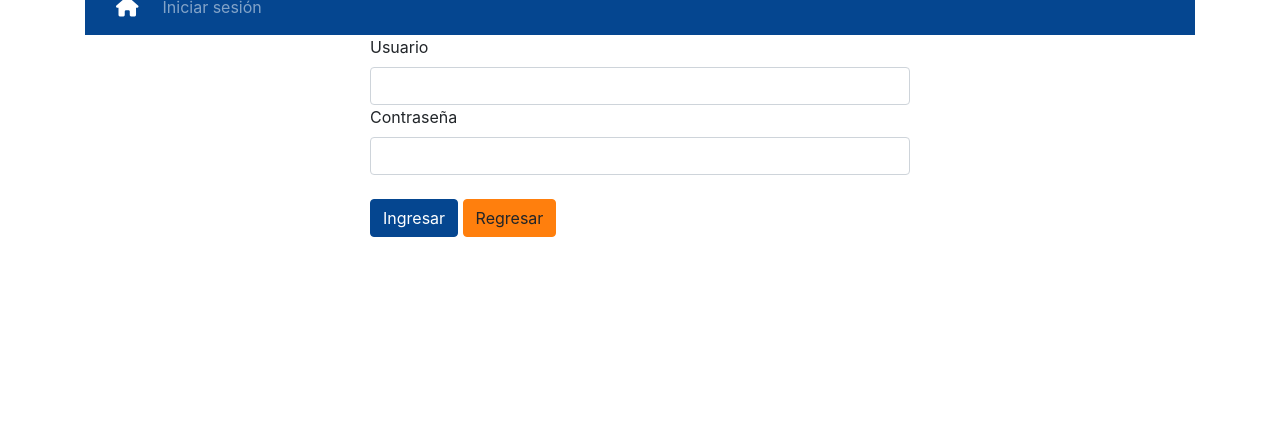
After one commit to UISEK-IngSoftware/laboratorio-django-pabloperezmartinez, a Django app: page /login/ in a window 1280 px wide. The commit adds this page. Shown: the part 369-800 px from the top of the page. Run offline with Django 4.2, Linux system fonts and the light colour scheme.

Commit message:
Laboratorio 7 terminado

```diff
--- a/lab8/settings.py
+++ b/lab8/settings.py
@@ -124,3 +124,8 @@ MEDIA_ROOT = BASE_DIR / 'media'
 # https://docs.djangoproject.com/en/4.2/ref/settings/#default-auto-field
 
 DEFAULT_AUTO_FIELD = 'django.db.models.BigAutoField'
+
+# PATHS PARA LOGIN
+LOGIN_REDIRECT_URL = 'pokedex:index'
+LOGOUT_REDIRECT_URL = 'pokedex:index'
+LOGIN_URL = 'pokedex:login'
--- a/lab8/urls.py
+++ b/lab8/urls.py
@@ -21,7 +21,8 @@ from django.urls import path, include
 
 urlpatterns = [
     path('admin/', admin.site.urls),
-    path('', include('pokedex.urls'))
+    path('', include('pokedex.urls')),
+    path('accounts/', include('django.contrib.auth.urls')),
 ]
 
 urlpatterns += static(settings.MEDIA_URL, document_root=settings.MEDIA_ROOT)
--- a/pokedex/templates/base.html
+++ b/pokedex/templates/base.html
@@ -3,6 +3,7 @@
     <head>
         <title>{% block title %}{% endblock title %}</title>
         <link href="{% static "bootstrap.min.css" %}" rel="stylesheet">
+        <link rel="stylesheet" href="https://cdnjs.cloudflare.com/ajax/libs/font-awesome/6.7.2/css/all.min.css" integrity="sha512-Evv84Mr4kqVGRNSgIGL/F/aIDqQb7xQ2vcrdIwxfjThSH8CSR7PBEakCr51Ck+w+/U6swU2Im1vVX0SVk9ABhg==" crossorigin="anonymous" referrerpolicy="no-referrer" />
         <script src="https://cdn.jsdelivr.net/npm/bootstrap@5.0.2/dist/js/bootstrap.bundle.min.js" integrity="sha384-MrcW6ZMFYlzcLA8Nl+NtUVF0sA7MsXsP1UyJoMp4YLEuNSfAP+JcXn/tWtIaxVXM" crossorigin="anonymous"></script>
     </head>
     <body>
@@ -10,7 +11,33 @@
             <div class="bg-primary text-white p-4 text-center">
                 <img src="{% static "logo.svg" %}" alt="Pokemon logo" class="img-fluid">
             </div>
-            <a href="{% url 'pokedex:add_pokemon' %}">Añadir Pokemon</a>
+
+            <nav class="navbar navbar-expand-lg navbar-dark bg-primary">
+                <div class="container-fluid">
+                    <a class="navbar-brand" href="{% url "pokedex:index" %}">
+                        <i class="fa-solid fa-house"></i>
+                    </a>
+                    <button class="navbar-toggler" type="button" data-bs-toggle="collapse" data-bs-target="#navbarScroll" aria-controls="navbarScroll" aria-expanded="false" aria-label="Toggle navigation">
+                    <span class="navbar-toggler-icon"></span>
+                    </button>
+                    <div class="collapse navbar-collapse" id="navbarScroll">
+                        <ul class="navbar-nav me-auto my-2 my-lg-0 navbar-nav-scroll" style="--bs-scroll-height: 100px;">
+                            {% if user.is_authenticated %}
+                                <li class="nav-item">
+                                    <a class="nav-link" href="{% url 'pokedex:add_pokemon' %}">Añadir Pokemon</a>
+                                </li>
+                                <li class="nav-item">
+                                    <a class="nav-link" href="{% url 'logout' %}">Cerrar Sesión</a>
+                                </li>
+                            {% else %}
+                                <li class="nav-item">
+                                    <a class="nav-link" href="{% url 'pokedex:login' %}">Iniciar sesión</a>
+                                </li>
+                            {% endif %}
+                        </ul>
+                    </div>
+                </div>
+            </nav>
             {% block content %}{% endblock content %}
         </div>
     </body>
--- /dev/null
+++ b/pokedex/templates/login_form.html
@@ -0,0 +1,22 @@
+{% extends "base.html" %}
+{% block title %}Ingreso al sistema{% endblock title %}
+{% block content %}
+    <form method="post">
+        {% csrf_token %}
+        <div class="row d-flex justify-content-center">
+            <div class="col-md-6">
+                <div>
+                    <label for="username">Usuario</label>
+                    <input type="text" name="username" id="username" class="form-control"/>
+                </div>
+                <div>
+                    <label for="password">Contraseña</label>
+                    <input type="password" name="password" id="password" class="form-control"/>
+                </div>
+                <br>
+                <button type="submit" class="btn btn-primary">Ingresar</button>
+                <a href="{% url "pokedex:index" %}" class="btn btn-secondary">Regresar</a>
+            </div>
+        </div>
+    </form>
+{% endblock content %}
--- a/pokedex/templates/pokemon_form.html
+++ b/pokedex/templates/pokemon_form.html
@@ -5,5 +5,6 @@
     {% csrf_token %}
     {{ form.as_div }}
     <button type="submit" class="btn btn-primary">Guardar</button>
+    <a href="{% url "pokedex:index" %}" class="btn btn-secondary">Regresar</a>
 </form>
 {% endblock content %}
--- a/pokedex/urls.py
+++ b/pokedex/urls.py
@@ -7,4 +7,7 @@ urlpatterns = [
     path("", views.index, name="index"),
     path("pokemon/<int:id>/", views.pokemon, name="pokemon"),
     path("pokemon/add/", views.add_pokemon, name="add_pokemon"),
+    path("login/", views.CustomLoginView.as_view(), name="login"),
+    path("edit_pokemon/<int:id>/", views.edit_pokemon, name="edit_pokemon"),
+    path("delete_pokemon/<int:id>/", views.delete_pokemon, name="delete_pokemon"),
 ]
--- a/pokedex/views.py
+++ b/pokedex/views.py
@@ -3,6 +3,8 @@ from django.shortcuts import redirect, render
 from django.template import loader
 from .models import Pokemon
 from .forms import PokemonForm
+from django.contrib.auth.views import LoginView
+from django.contrib.auth.decorators import login_required
 
 def index(request):
     pokemons = Pokemon.objects.order_by('name')
@@ -17,6 +19,7 @@ def pokemon(request, id: int):
     }
     return HttpResponse(template.render(context, request))
 
+@login_required
 def add_pokemon(request):
     if request.method == 'POST':
         form = PokemonForm(request.POST, request.FILES)
@@ -28,3 +31,25 @@ def add_pokemon(request):
         form = PokemonForm()
 
     return render (request, 'pokemon_form.html', {'form': form})
+
+@login_required
+def edit_pokemon(request, id: int):
+    pokemon = Pokemon.objects.get(pk=id)
+    if request.method == 'POST':
+        form = PokemonForm(request.POST, request.FILES, instance=pokemon)
+        if form.is_valid():
+            form.save()
+            return redirect('pokedex:index')
+
+    else:
+        form = PokemonForm(instance=pokemon)
+    return render (request, 'pokemon_form.html', {'form': form})
+
+@login_required
+def delete_pokemon(request, id: int):
+    pokemon = Pokemon.objects.get(pk=id)
+    pokemon.delete()
+    return redirect('pokedex:index')
+
+class CustomLoginView(LoginView):
+    template_name = "login_form.html"
```
Also changed, not shown: pokedex/templates/index.html (+11 -1 lines).
